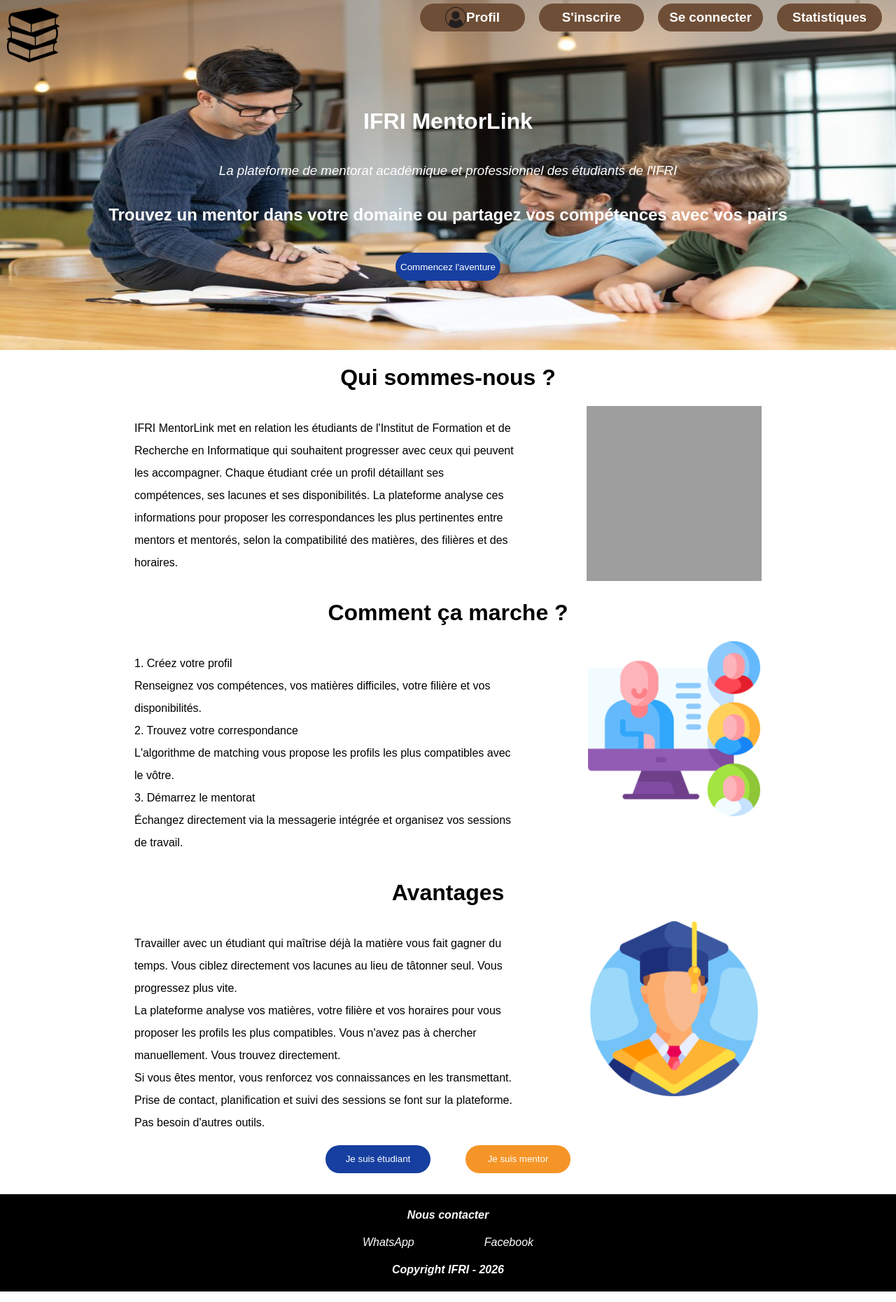
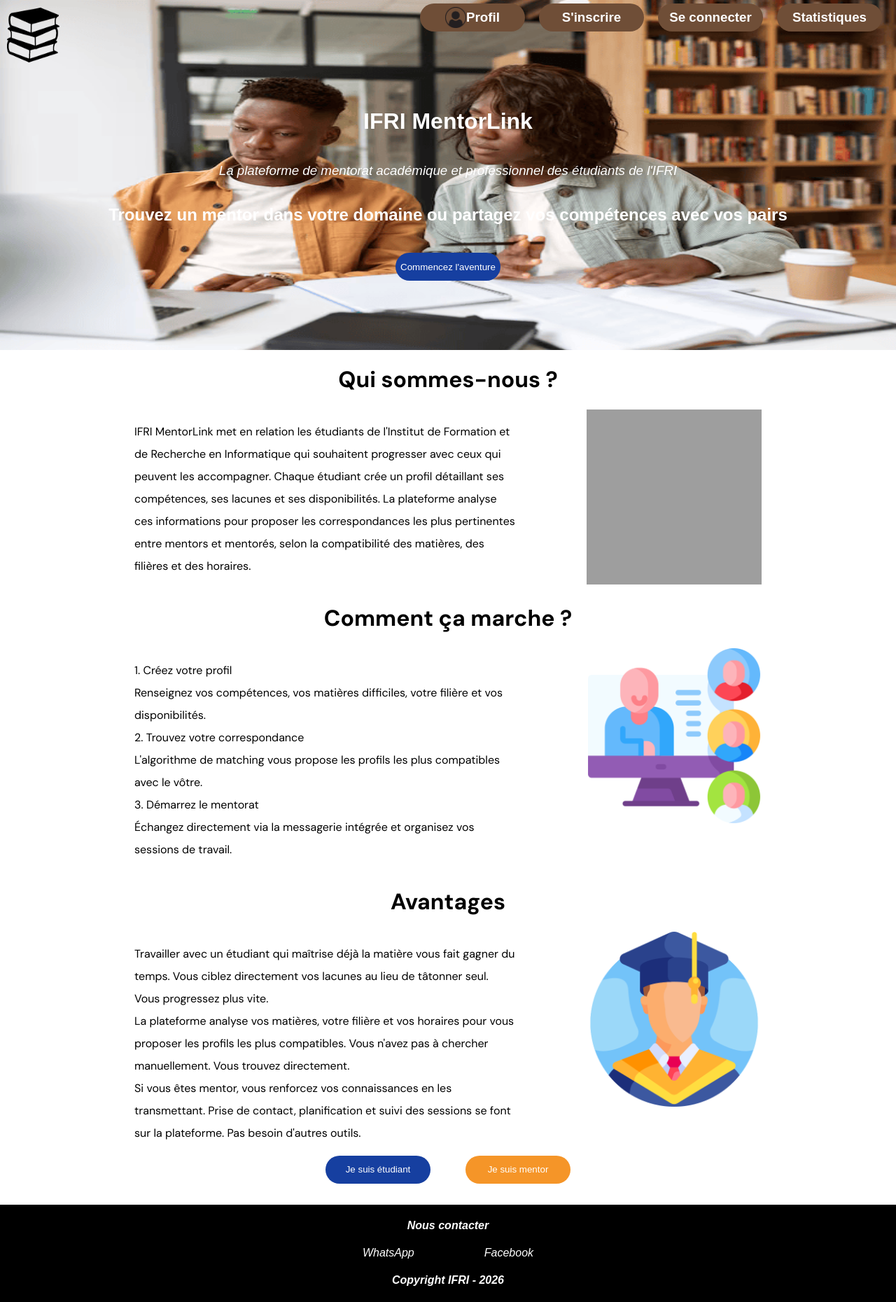
Before and after one commit to Victoria-tec/PIL1_2526_10, a Python web app: template frontend/templates/base.html in a window 1280 px wide. Shown: the whole page at 70% size. Run offline with Jinja, Linux system fonts and the light colour scheme; the template is opened without the code that fills it, so the values that code supplies are empty; grey boxes are pictures that could not be loaded.

Commit message:
Petits changements de design

```diff
--- a/frontend/static/style.css
+++ b/frontend/static/style.css
@@ -1,3 +1,5 @@
+@import url('https://fonts.googleapis.com/css2?family=DM+Sans:ital,opsz,wght@0,9..40,100..1000;1,9..40,100..1000&display=swap');
+
 body{
     box-sizing: border-box;
     margin: 0;
@@ -179,6 +181,7 @@ page-block{
     align-self: center;
     animation: vertical-apparition 1.5s forwards;
     animation-play-state: paused;
+    font-family: "DM Sans", sans-serif;
 }
 
 .block-child img{
--- a/frontend/templates/base.html
+++ b/frontend/templates/base.html
@@ -8,11 +8,11 @@
     <title>IFRI MentorLink</title>
 </head>
 <body>
-    <div style="background-image: url(../static/images/mentoring.jpg); background-size: 100% 100%; background-repeat: no-repeat; min-height: 500px;">
+    <div style="background-image: url(../static/images/mentoringg.png); background-size: 100% 100%; background-repeat: no-repeat; min-height: 500px;">
         <page-header></page-header>
         <div class="presentation-block">
             <h1>IFRI MentorLink</h1>
-            <h3 style="font-style: italic; font-weight: 200;">La plateforme de mentorat académique et professionnel des étudiants de l'IFRI</h3>
+            <h3 style="font-style: italic; font-weight: 300;">La plateforme de mentorat académique et professionnel des étudiants de l'IFRI</h3>
             <h2>Trouvez un mentor dans votre domaine ou partagez vos compétences avec vos pairs</h2>
             <button class="blue-button"><a href="#">Commencez l'aventure</a></button>
         </div>
```
Also changed, not shown: frontend/static/images/mentoringg.png (added).
